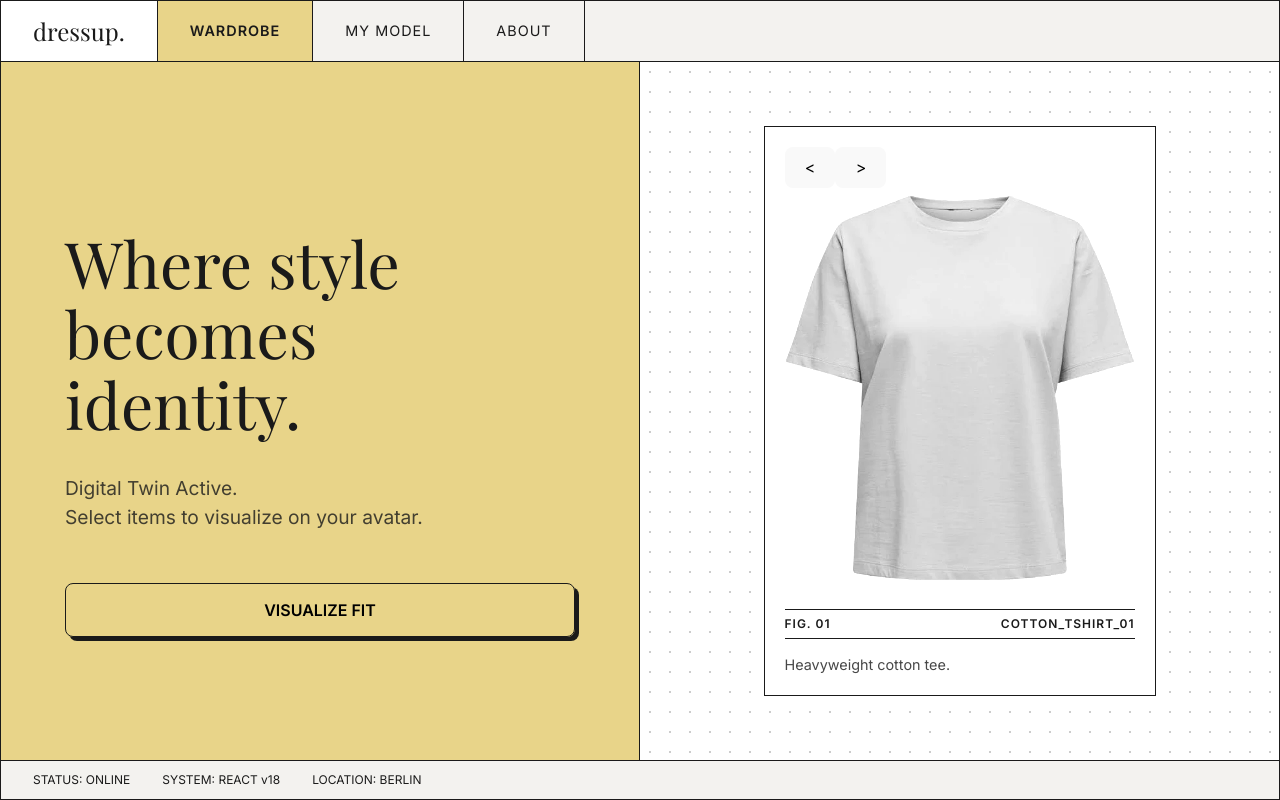
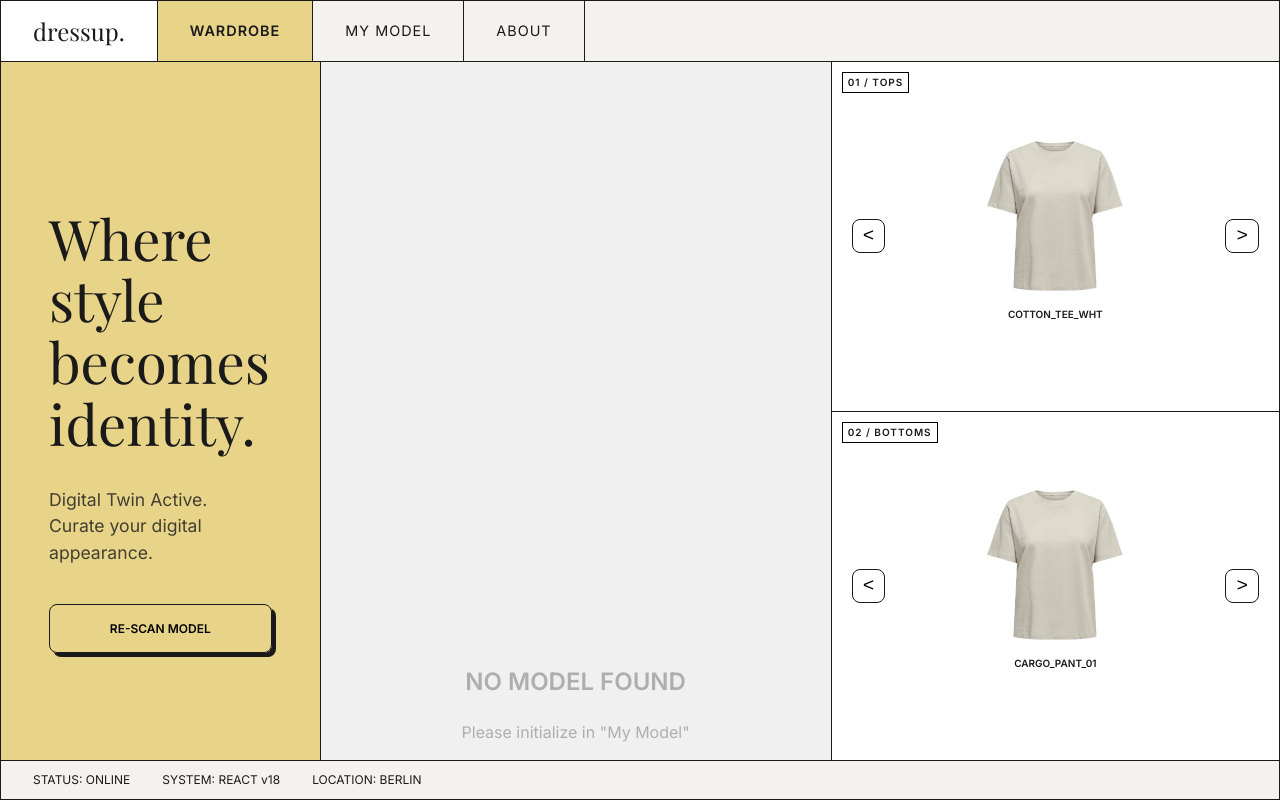
Before and after one commit to Sissighn/dressup-exe, a React (Vite) app in the folder frontend/: page / in a window 1280 px wide. Built offline with nearby package versions, Linux system fonts and the light colour scheme; a web font is replaced by a local one.

Commit message:
feat(avatar): streamline avatar generation by removing body scan and enhancing local storage handling

```diff
--- a/frontend/src/App.css
+++ b/frontend/src/App.css
@@ -1,16 +1,17 @@
 :root {
-  /* Farbpalette basierend auf deinem Bild */
-  --bg-paper: #f3f2ef; /* Das helle Hintergrundgrau */
-  --accent-yellow: #e8d489; /* Das Senfgelb vom Header */
-  --accent-pink: #e6b8b8; /* Das sanfte Rosa */
-  --text-main: #1a1a1a; /* Fast Schwarz, weicher als #000 */
-  --border-color: #1a1a1a; /* Die harten Trennlinien */
+  /* Farbpalette */
+  --bg-paper: #f3f2ef;
+  --accent-yellow: #e8d489;
+  --accent-pink: #e6b8b8;
+  --text-main: #1a1a1a;
+  --border-color: #1a1a1a;
 
   /* Fonts */
   --font-serif: "Playfair Display", serif;
   --font-sans: "Inter", sans-serif;
 }
 
+/* --- Global Reset & Window Settings --- */
 body,
 html,
 #root {
@@ -21,15 +22,17 @@ html,
   background-color: var(--bg-paper);
   color: var(--text-main);
   font-family: var(--font-sans);
-  /* Verhindert Scrollen für das "App-Feeling" */
-  overflow: hidden;
+
+  /* Spotify-Style: Mindestgröße erzwingen, damit Layout nicht bricht */
+  min-width: 1100px;
+  min-height: 700px;
+  overflow: auto;
 }
 
 .app-container {
   height: 100vh;
   display: flex;
   flex-direction: column;
-  /* Dicker Rahmen außenrum wie im Bild */
   border: 1px solid var(--border-color);
   box-sizing: border-box;
 }
@@ -39,6 +42,7 @@ html,
   display: flex;
   border-bottom: 1px solid var(--border-color);
   height: 60px;
+  flex-shrink: 0; /* Verhindert Schrumpfen */
 }
 
 .logo-area {
@@ -49,7 +53,7 @@ html,
   font-size: 1.5rem;
   font-style: italic;
   border-right: 1px solid var(--border-color);
-  background: white; /* Logo hebt sich ab */
+  background: white;
 }
 
 .nav-tabs {
@@ -62,10 +66,13 @@ html,
   padding: 0 2rem;
   display: flex;
   align-items: center;
+  height: 100%;
   border-right: 1px solid var(--border-color);
   font-size: 0.9rem;
   text-transform: uppercase;
   letter-spacing: 1px;
+  text-decoration: none;
+  color: var(--text-main);
   cursor: pointer;
   transition: background 0.2s;
 }
@@ -76,51 +83,119 @@ html,
 
 .nav-item.active {
   background-color: var(--accent-yellow);
+  font-weight: 600;
 }
 
-/* --- Main Grid Layout --- */
+/* --- Main 3-Column Grid Layout --- */
 .main-content {
   display: grid;
-  grid-template-columns: 1fr 1fr; /* Zwei Spalten: Text links, Bild rechts */
+  /* 25% Intro | 40% Avatar | 35% Kleidung */
+  grid-template-columns: 25% 40% 35%;
   flex-grow: 1;
+  overflow: hidden; /* Wichtig: Scrollen nur innerhalb der Panels wenn nötig */
 }
 
+/* 1. Linke Spalte: Intro */
 .left-panel {
-  padding: 4rem;
+  padding: 3rem;
   display: flex;
   flex-direction: column;
   justify-content: center;
   border-right: 1px solid var(--border-color);
-  background-color: var(--accent-yellow); /* Gelber Hintergrund wie im Bild */
+  background-color: var(--accent-yellow);
+  position: relative;
+  z-index: 2;
 }
 
 .hero-text {
   font-family: var(--font-serif);
-  font-size: 4rem;
+  font-size: 3.5rem; /* Etwas kleiner damit es gut passt */
   line-height: 1.1;
   margin-bottom: 1rem;
   font-weight: 400;
 }
 
 .sub-text {
-  font-size: 1.2rem;
+  font-size: 1.1rem;
   opacity: 0.8;
   max-width: 400px;
   line-height: 1.5;
 }
 
+/* 2. Mittlere Spalte: Avatar Stage */
+.center-panel {
+  background-color: #f0f0f0; /* Studio Grau */
+  display: flex;
+  align-items: flex-end; /* Avatar steht unten */
+  justify-content: center;
+  border-right: 1px solid var(--border-color);
+  position: relative;
+  overflow: hidden;
+}
+
+/* 3. Rechte Spalte: Kleidung (Split View) */
 .right-panel {
+  display: flex;
+  flex-direction: column; /* Stapelt Tops und Bottoms */
+  background-color: #fff;
+}
+
+.clothing-section {
+  flex: 1; /* Nimmt 50% der Höhe */
+  border-bottom: 1px solid var(--border-color);
+  position: relative;
   display: flex;
   align-items: center;
   justify-content: center;
-  background-color: #fff;
-  position: relative;
-  /* Feines Raster im Hintergrund für den "Tech" Look */
-  background-image: radial-gradient(#ccc 1px, transparent 1px);
-  background-size: 20px 20px;
+  overflow: hidden;
 }
 
-/* --- Interactive Elements --- */
+.clothing-section:last-child {
+  border-bottom: none;
+}
+
+.section-label {
+  position: absolute;
+  top: 10px;
+  left: 10px;
+  font-size: 10px;
+  font-weight: bold;
+  letter-spacing: 1px;
+  z-index: 10;
+  background: white;
+  padding: 2px 5px;
+  border: 1px solid black;
+}
+
+/* --- Navigation Arrows (Für Kleidung) --- */
+.nav-arrow {
+  background: transparent;
+  border: 1px solid var(--border-color);
+  font-family: monospace;
+  font-size: 1.2rem;
+  cursor: pointer;
+  padding: 5px 10px;
+  position: absolute;
+  top: 50%;
+  transform: translateY(-50%);
+  z-index: 20;
+  background: white;
+  transition: background 0.2s;
+}
+
+.nav-arrow:hover {
+  background: var(--accent-yellow);
+}
+
+.nav-arrow.left {
+  left: 20px;
+}
+
+.nav-arrow.right {
+  right: 20px;
+}
+
+/* --- Buttons & Footer --- */
 .action-button {
   margin-top: 2rem;
   padding: 1rem 2rem;
@@ -130,7 +205,7 @@ html,
   text-transform: uppercase;
   font-weight: 600;
   cursor: pointer;
-  box-shadow: 4px 4px 0px var(--border-color); /* Harter Schatten */
+  box-shadow: 4px 4px 0px var(--border-color);
   transition:
     transform 0.1s,
     box-shadow 0.1s;
@@ -140,9 +215,6 @@ html,
   transform: translate(2px, 2px);
   box-shadow: 2px 2px 0px var(--border-color);
 }
-/* ... dein bisheriges CSS ... */
-
-/* --- Ergänzungen für Interaktivität --- */
 
 .footer-bar {
   border-top: 1px solid var(--border-color);
@@ -150,79 +222,22 @@ html,
   font-size: 12px;
   display: flex;
   gap: 2rem;
+  background-color: var(--bg-paper);
+  flex-shrink: 0;
 }
 
-.right-panel {
-  /* Damit wir die Pfeile absolut positionieren können */
-  position: relative;
+/* --- Upload / Form Styles (Avatar Page) --- */
+.form-section,
+.upload-section {
+  background: white;
+  padding: 20px;
+  border: 1px solid var(--border-color);
+  box-shadow: 4px 4px 0px var(--border-color);
 }
 
-.nav-item {
-  /* Layout */
-  padding: 0 2rem;
-  display: flex;
-  align-items: center; /* Text vertikal zentrieren */
-  height: 100%; /* WICHTIG: Damit der Hover über die ganze Höhe geht */
-
-  /* Borders & Colors */
-  border-right: 1px solid var(--border-color);
-
-  /* Typography */
-  font-size: 0.9rem;
-  text-transform: uppercase;
-  letter-spacing: 1px;
-
-  /* Link Styles resetten */
-  text-decoration: none; /* Keine Unterstreichung */
-  color: var(--text-main); /* Farbe schwarz lassen */
-  cursor: pointer;
+.upload-box {
   transition: background 0.2s;
 }
-
-.nav-item:hover {
-  background-color: var(--accent-pink);
+.upload-box:hover {
+  background: #f9f9f9 !important;
 }
-
-.nav-item.active {
-  background-color: var(--accent-yellow);
-  font-weight: 600; /* Aktiver Tab etwas fetter */
-}
-
-.item-display-container {
-  border: 1px solid var(--border-color);
-  padding: 20px;
-  background: white;
-  max-width: 350px;
-  /* Damit es über den Pfeilen liegt */
-  position: relative;
-  z-index: 20;
-  overflow: visible;
-}
-
-.item-image {
-  width: 100%;
-  height: 400px;
-  object-fit: contain;
-  object-position: center;
-  filter: grayscale(100%) contrast(120%);
-  margin-bottom: 15px;
-}
-
-.item-details {
-  border-top: 1px solid var(--border-color);
-  border-bottom: 1px solid var(--border-color);
-  padding: 5px 0;
-  font-size: 12px;
-  display: flex;
-  justify-content: space-between;
-  font-weight: 600;
-  letter-spacing: 1px;
-}
-
-.item-description {
-  font-size: 0.9rem;
-  margin-top: 15px;
-  margin-bottom: 0;
-  font-style: italic;
-  opacity: 0.8;
-}
--- a/frontend/src/pages/Wardrobe.jsx
+++ b/frontend/src/pages/Wardrobe.jsx
@@ -1,78 +1,156 @@
-import { useState } from "react";
+import { useState, useEffect } from "react";
 import "../App.css";
-import shirtImage from "../assets/item1.png";
 
-// Die Daten (Später kommen die aus der Datenbank)
-const WARDROBE_DATA = [
-  {
-    id: 1,
-    name: "COTTON_TSHIRT_01",
-    category: "TOP",
-    description: "Heavyweight cotton tee.",
-    image: shirtImage,
-  },
-  {
-    id: 2,
-    name: "CARGO_PANT_TECH",
-    category: "BOTTOM",
-    description: "Nylon blend utility pant.",
-    image: shirtImage,
-  },
-  {
-    id: 3,
-    name: "RUNNER_SNEAKER_V2",
-    category: "FOOTWEAR",
-    description: "Retro-future silhouette.",
-    image: shirtImage,
-  },
+// Importiere Beispielbilder (Du kannst hier später deine echten Kleidungsstücke reinladen)
+import item1Img from "../assets/item1.png"; // Dein T-Shirt Bild
+
+// DUMMY DATEN: Später kommen die aus der Datenbank
+const TOPS_DATA = [
+  { id: 101, name: "COTTON_TEE_WHT", image: item1Img },
+  { id: 102, name: "SILK_BLOUSE_BLK", image: item1Img }, // Hier bräuchtest du eigentlich andere Bilder
+  { id: 103, name: "CROP_TOP_GRY", image: item1Img },
+];
+
+const BOTTOMS_DATA = [
+  { id: 201, name: "CARGO_PANT_01", image: item1Img }, // Hier Hosen-Bild nutzen
+  { id: 202, name: "DENIM_JEAN_BLU", image: item1Img },
+  { id: 203, name: "SKIRT_PLEATED", image: item1Img },
 ];
 
 const Wardrobe = () => {
-  const [currentItemIndex, setCurrentItemIndex] = useState(0);
-  const currentItem = WARDROBE_DATA[currentItemIndex];
+  const [userAvatar, setUserAvatar] = useState(null);
 
-  const nextItem = () =>
-    setCurrentItemIndex((prev) => (prev + 1) % WARDROBE_DATA.length);
-  const prevItem = () =>
-    setCurrentItemIndex((prev) =>
-      prev === 0 ? WARDROBE_DATA.length - 1 : prev - 1
+  // State für Kleidungsauswahl
+  const [currentTopIndex, setCurrentTopIndex] = useState(0);
+  const [currentBottomIndex, setCurrentBottomIndex] = useState(0);
+
+  // Avatar laden
+  useEffect(() => {
+    const savedAvatar = localStorage.getItem("userAvatar");
+    if (savedAvatar) {
+      setUserAvatar(savedAvatar);
+    }
+  }, []);
+
+  // Navigation Funktionen
+  const nextTop = () =>
+    setCurrentTopIndex((prev) => (prev + 1) % TOPS_DATA.length);
+  const prevTop = () =>
+    setCurrentTopIndex((prev) =>
+      prev === 0 ? TOPS_DATA.length - 1 : prev - 1
     );
+
+  const nextBottom = () =>
+    setCurrentBottomIndex((prev) => (prev + 1) % BOTTOMS_DATA.length);
+  const prevBottom = () =>
+    setCurrentBottomIndex((prev) =>
+      prev === 0 ? BOTTOMS_DATA.length - 1 : prev - 1
+    );
+
+  const currentTop = TOPS_DATA[currentTopIndex];
+  const currentBottom = BOTTOMS_DATA[currentBottomIndex];
 
   return (
     <div className="main-content">
-      {/* Left Panel: Hier kommt später dein Avatar hin! */}
+      {/* 1. LINKE SPALTE: INTRO */}
       <div className="left-panel">
         <h1 className="hero-text">
           Where style <br /> becomes <br /> <i>identity.</i>
         </h1>
         <p className="sub-text">
           Digital Twin Active. <br />
-          Select items to visualize on your avatar.
+          Curate your digital appearance.
         </p>
-        <button className="action-button">Visualize Fit</button>
+
+        {/* Reset Button falls man neu anfangen will */}
+        <button
+          className="action-button"
+          onClick={() => (window.location.href = "/avatar")}
+          style={{ marginTop: "20px", fontSize: "12px" }}
+        >
+          RE-SCAN MODEL
+        </button>
       </div>
 
-      {/* Right Panel: Item Viewer */}
+      {/* 2. MITTLERE SPALTE: AVATAR STAGE */}
+      <div className="center-panel">
+        {userAvatar ? (
+          <img
+            src={userAvatar}
+            alt="Digital Twin"
+            style={{
+              height: "95%" /* Nicht ganz 100 damit er Bodenhaftung hat */,
+              width: "auto",
+              objectFit: "contain",
+              filter: "drop-shadow(0px 10px 20px rgba(0,0,0,0.3))", // Schatten für Realismus
+            }}
+          />
+        ) : (
+          <div style={{ opacity: 0.3, textAlign: "center" }}>
+            <h2>NO MODEL FOUND</h2>
+            <p>Please initialize in "My Model"</p>
+          </div>
+        )}
+      </div>
+
+      {/* 3. RECHTE SPALTE: KLEIDUNG (2-geteilt) */}
       <div className="right-panel">
-        <div className="item-display-container">
-          <button onClick={prevItem} className="nav-arrow left">
+        {/* OBERE HÄLFTE: TOPS */}
+        <div className="clothing-section">
+          <span className="section-label">01 / TOPS</span>
+
+          <button onClick={prevTop} className="nav-arrow left">
             &lt;
           </button>
-          <button onClick={nextItem} className="nav-arrow right">
+
+          <div style={{ textAlign: "center" }}>
+            <img
+              src={currentTop.image}
+              style={{ height: "150px", objectFit: "contain" }}
+            />
+            <p
+              style={{
+                fontSize: "10px",
+                marginTop: "10px",
+                fontWeight: "bold",
+              }}
+            >
+              {currentTop.name}
+            </p>
+          </div>
+
+          <button onClick={nextTop} className="nav-arrow right">
             &gt;
           </button>
+        </div>
 
-          <img
-            src={currentItem.image}
-            alt={currentItem.name}
-            className="item-image"
-          />
+        {/* UNTERE HÄLFTE: BOTTOMS */}
+        <div className="clothing-section">
+          <span className="section-label">02 / BOTTOMS</span>
 
-          <div className="item-details">
-            <span className="item-id">FIG. 0{currentItem.id}</span>
-            <span className="item-name">{currentItem.name}</span>
+          <button onClick={prevBottom} className="nav-arrow left">
+            &lt;
+          </button>
+
+          <div style={{ textAlign: "center" }}>
+            <img
+              src={currentBottom.image}
+              style={{ height: "150px", objectFit: "contain" }}
+            />
+            <p
+              style={{
+                fontSize: "10px",
+                marginTop: "10px",
+                fontWeight: "bold",
+              }}
+            >
+              {currentBottom.name}
+            </p>
           </div>
-          <p className="item-description">{currentItem.description}</p>
+
+          <button onClick={nextBottom} className="nav-arrow right">
+            &gt;
+          </button>
         </div>
       </div>
     </div>
```
Also changed, not shown: frontend/src/pages/Avatar.jsx (+56 -118 lines), 1 other file (tests, documents, lock files or other folders).
